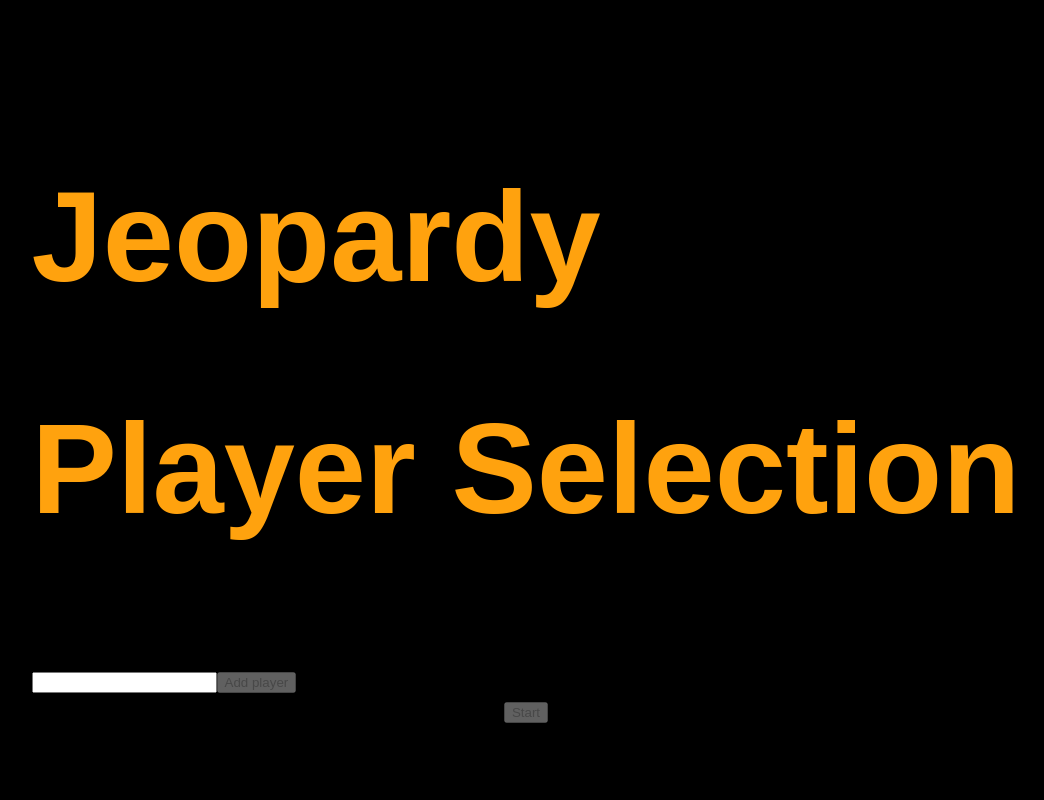
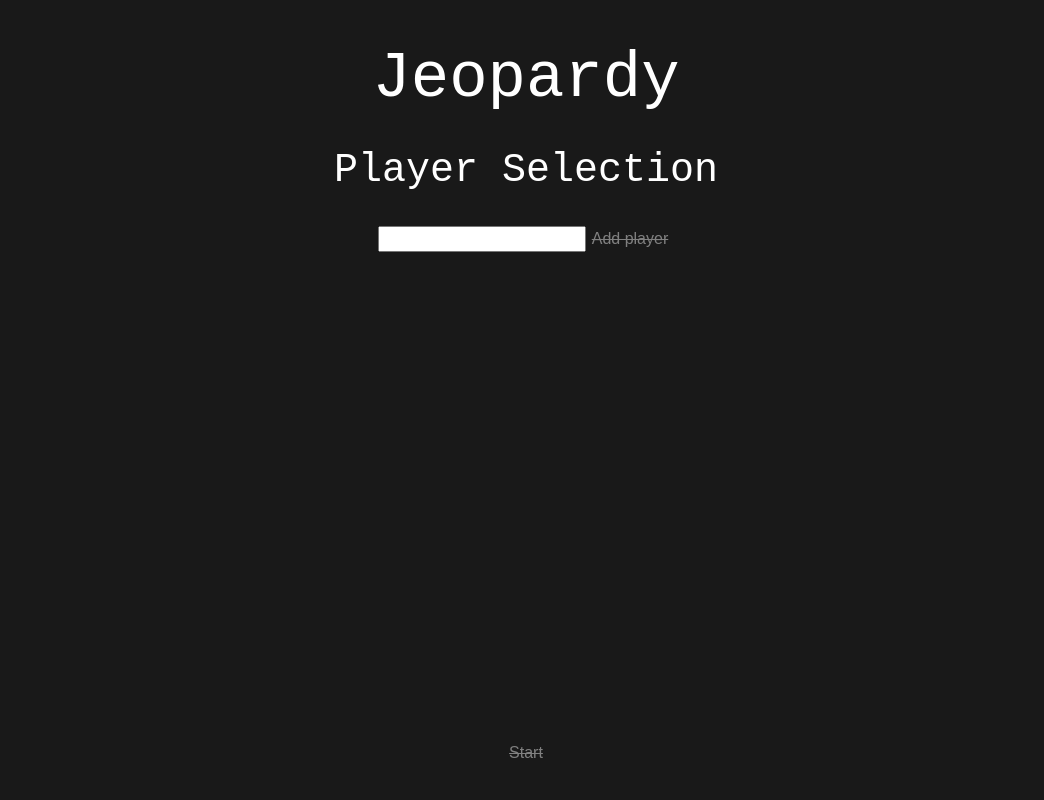
Before and after one commit to frederikgoebel/jeopardy, a React app: page / in a window 1280 px wide. Shown: the whole page, without its empty margins (114-1158 px from the left). Built offline with nearby package versions, Linux system fonts and the light colour scheme.

Commit message:
black css

```diff
--- a/src/actions/fetch.js
+++ b/src/actions/fetch.js
@@ -21,7 +21,7 @@
 
 export function fetchBoard(dispatch) {
   dispatch(fetchBoardBegin());
-  return fetch("/games/java/short.json")
+  return fetch("/games/java/content.json")
     .then(handleErrors)
     .then(res => res.json())
     .then(json => {
--- /dev/null
+++ b/src/components/NewGame.css
@@ -0,0 +1,71 @@
+.header {
+  display: flex;
+  align-items: center;
+  flex-direction: column;
+  flex-grow: 0;
+  flex-shrink: 0;
+}
+
+#playerSelection {
+  height: 100%;
+  display: flex;
+  flex-flow: column;
+  justify-content: space-between;
+  align-items: center;
+}
+
+#playerList {
+  width: 100%;
+  height: 100%;
+  display: flex;
+  flex-flow: column;
+  justify-content: space-around;
+  align-content: center;
+  max-width: 960px;
+  flex-grow: 1;
+}
+
+#nameInput {
+  flex-grow: 0;
+  display: flex;
+  justify-content: center;
+}
+
+.playerEntry {
+  display: flex;
+  justify-content: space-between;
+  border-bottom: 1px white solid;
+  margin-left: 60px;
+  margin-right: 60px;
+
+}
+
+.playerEntry span {
+    font-size: 1.4em;
+}
+
+button {
+  background: none;
+  border: none;
+  color: white;
+  font-size: 1.0em;
+}
+
+button:hover {
+  color: #D0021B;
+}
+
+input {
+  height: 20px;
+  width: 200px;
+  font-size: 1.2em;
+}
+
+
+
+.footer{
+  width: 100%;
+  height: 60px;
+  text-align: center;
+  padding-bottom: 20px;
+}
--- a/src/components/NewGame.js
+++ b/src/components/NewGame.js
@@ -2,6 +2,8 @@
 import { connect } from "react-redux";
 import { addPlayer, removePlayer } from '../actions/players'
 import { switchGameState, GAME_STATE_LOADING } from '../actions/gameState'
+import Overlay from './Overlay'
+import "./NewGame.css"
 
 class PlayerSelection extends React.Component {
   constructor(props) {
@@ -14,35 +16,46 @@
     const {players, removePlayer, start} = this.props;
     const playerList = players.allIds.map((id) => {
       return (
-        <div key={id}>
-        {players.byId[id].name} <button onClick={(e) => removePlayer(id)} type="button">X</button>
+        <div className="playerEntry" key={id}>
+        <span>{players.byId[id].name}</span> <button onClick={(e) => removePlayer(id)} type="button">remove</button>
       </div>
       )
     })
 
 
     return (
-      <div className="overlay">
-      <form className="playerSelection" onSubmit={(e) => {
-        this.onSubmit(e)
-      }}>
-        <h1> Jeopardy </h1>
-        <h1> Player Selection </h1>
-        {playerList}
-        <input type="text" value={this.state.nameInputValue} onChange={(e) => this.updateInputValue(e)}/>
-        <button disabled={this.state.nameInputValue === ''} type="button" onClick={(e) => {
+      <Overlay>
+      <div id="playerSelection">
+      <div className="header">
+        <h1>Jeopardy</h1>
+        <h2>Player Selection</h2>
+      </div>
+        <div id="nameInput">
+          <input type="text" value={this.state.nameInputValue} onChange={(e) => this.updateInputValue(e)}/>
+          <button disabled={this.state.nameInputValue === ''} type="button" onClick={(e) => {
         this.onSubmit(e)
       }}>Add player</button>
-      </form>
-      <button disabled={players.allIds.length < 2} onClick={(e) => {
+        </div>
+
+        <div id="playerList">
+        {playerList}
+        </div>
+
+      <div className="footer">
+
+      <button type="button" disabled={players.allIds.length < 2} onClick={(e) => {
         start()
       }}>Start</button>
       </div>
+</div>
+      </Overlay>
     )
   }
 
   onSubmit(e) {
     e.preventDefault();
+    if (this.state.nameInputValue === '')
+      return
     this.resetInputValue();
     this.props.addPlayer(this.state.nameInputValue)
   }
--- a/src/index.css
+++ b/src/index.css
@@ -1,16 +1,30 @@
 html, body {
-  font-family: sans-serif;
+  font-family: CamingoCode, monospace;
+  font-weight: 100;
   padding: 0;
   margin: 0;
   height: 100%;
   width: 100%;
-  color: rgba(2016,162,14,1);
-  background-color: black;
+  color: white;
+  background-color: #191919;
+  user-select: none;
+  font-size: 100%;
+}
 
-  -webkit-user-select: none;  /* Chrome all / Safari all */
--moz-user-select: none;     /* Firefox all */
--ms-user-select: none;      /* IE 10+ */
-user-select: none;          /* Likely future */
+h1 {
+  font-weight: 100;
+  font-size: 4.0em;
+  margin-bottom: 0;
+}
+
+h2 {
+  font-weight: 100;
+  font-size: 2.5em;
+}
+
+h3{
+  font-weight: 100;
+  font-size: 2.0em;
 }
 
 #modal-root {
@@ -39,7 +53,7 @@
 }
 
 .score {
-  font-size: 2em;
+  font-size: 1em;
   font-weight: 100;
 }
 
@@ -66,17 +80,18 @@
 
 .card {
     flex: 1 1;
-  background-color: rgba(63,72,204,1);
+  background-color: #191919;
   border: none;
   cursor: pointer;
-  font-size: 2em;
-  border: black 5px solid;
+  font-size: 1em;
+  border: red 5px solid;
   color: rgba(2016,162,14,1);
 
 }
 
-.card:focus {
-  outline:0;
+button:focus {
+  outline: red;
+    background-color: red;
 }
 
 .card:hover {
@@ -95,15 +110,38 @@
   width: 100%;
   top: 0;
   left: 0;
-  display: flex;
-  align-items: center;
-  justify-content: center;
-  font-size: 4em;
-  background-color: black;
-  flex-direction: column;
+  font-size: 1em;
+  background-color: #191919;
+  overflow: scroll;
+}
+
+:disabled {
+  color: gray;
+  text-decoration: line-through;
+}
+
+:disabled:hover {
+    color: gray;
 }
 
 a:hover{
   cursor: pointer;
       color: rgba(2016,162,14,0.5);
 }
+
+.flex{
+  display: flex;
+}
+
+.flex-center {
+  align-items: center;
+  justify-content: center;
+}
+
+.flex-column {
+  flex-direction: column;
+}
+
+.height-100 {
+  height: 100%;
+}
```
